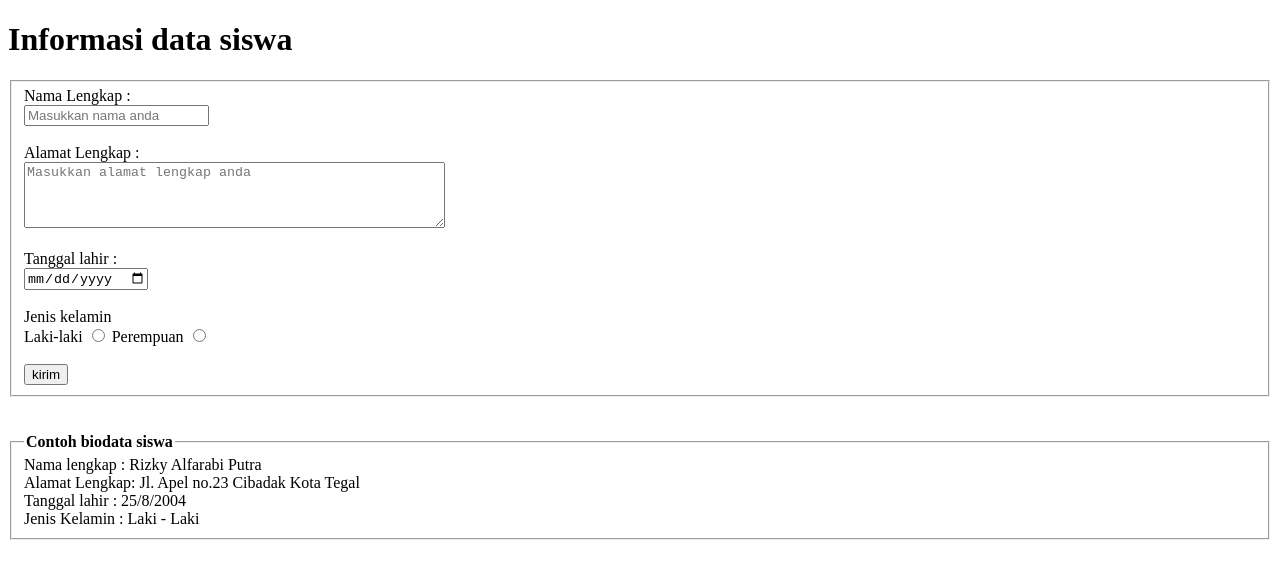
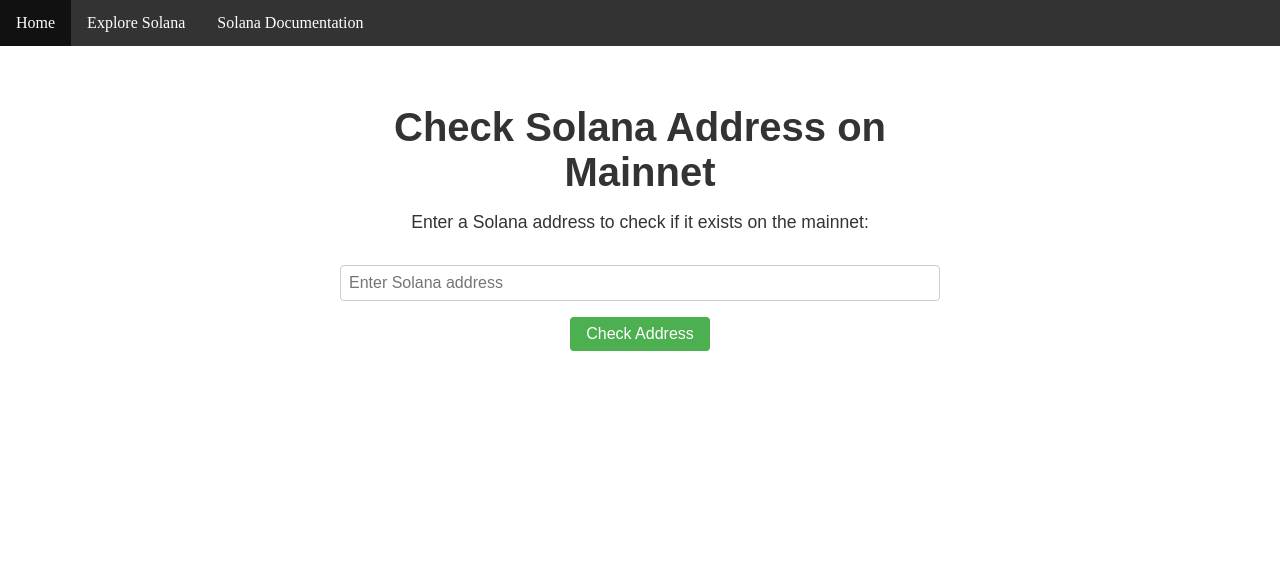
Before and after one commit to RevoU-FSSE-4/module-1-richo_wardiyanto, a plain HTML site: page index.html in a window 1280 px wide. Drawn offline with Linux system fonts and the light colour scheme.

Commit message:
add html in module 1 assigment

```diff
--- a/index.html
+++ b/index.html
@@ -1,42 +1,30 @@
 <!DOCTYPE html>
 <html lang="en">
 <head>
-    <meta charset="UTF-8">
-    <meta name="viewport" content="width=device-width, initial-scale=1.0">
-    <title>Biodata siswa</title>
+<meta charset="UTF-8">
+<meta name="viewport" content="width=device-width, initial-scale=1.0">
+<title>Check Solana Address on Mainnet</title>
+<script src="https://unpkg.com/@solana/web3.js@latest/lib/index.iife.min.js"></script>
+<link rel="stylesheet" href="public/style.css">
+<script src="public/scripts.js"></script>
 </head>
 <body>
-    <header>
-        <h1>Informasi data siswa</h1>
-    </header>
+    <nav class="navbar">
+        <ul class="nav-li">
+            <li><a href="#home">Home</a></li>
+            <li><a href="https://explorer.solana.com/" target="_blank">Explore Solana</a></li>
+            <li><a href="https://solana.com/docs" target="_blank">Solana Documentation</a></li>
+          </ul>
+    </nav>
     <main>
-        <form>
-            <fieldset>
-                <label for="name">Nama Lengkap : </label><br>
-                <input type="text" id="name" name="name" placeholder="Masukkan nama anda" /><br><br>
-                <label for="alamat">Alamat Lengkap :</label><br>
-                <textarea rows="4" cols="50" placeholder="Masukkan alamat lengkap anda" id="alamat"></textarea><br><br>
-                <label for="dob">Tanggal lahir :</label><br>
-                <input type="date" id="dob" name="dob" /><br><br>
-                <label>Jenis kelamin</label><br>
-                <label for="Laki-laki">Laki-laki</label>
-                <input type="radio" id="Laki-laki" name="jk" value="Laki-laki" />
-                <label for="Perempuan">Perempuan</label>
-                <input type="radio" id="Perempuan" name="jk" value="Perempuan" /><br><br>
-                <input type="submit" value="kirim">
-            </fieldset>
-        </form>
+        <div>
+            <h1>Check Solana Address on Mainnet</h1>
+            <p>Enter a Solana address to check if it exists on the mainnet:</p>
+            <input type="text" id="solanaAddress" placeholder="Enter Solana address">
+            <button onclick="checkAddress()">Check Address</button>
+            <p id="resultMessage"></p>
+            <p id="balanceMessage"></p>
+        </div>
     </main>
-    <br>
-    <br>
-    <section>
-        <fieldset>
-            <legend><strong>Contoh biodata siswa</strong></legend>
-            <label>Nama  lengkap : Rizky Alfarabi Putra</label><br>
-            <label>Alamat Lengkap: Jl. Apel  no.23 Cibadak Kota Tegal</label><br>
-            <label>Tanggal lahir : 25/8/2004</label><br>
-            <label>Jenis Kelamin : Laki - Laki</label><br>
-        </fieldset>
-    </section>
 </body>
 </html>
--- /dev/null
+++ b/public/scripts.js
@@ -0,0 +1,29 @@
+async function checkAddress() {
+    var address = document.getElementById("solanaAddress").value.trim();
+    var resultMessage = document.getElementById("resultMessage");
+
+    // Initialize a connection to the Solana mainnet
+    const connection = new solanaWeb3.Connection(
+        solanaWeb3.clusterApiUrl('devnet')
+    );
+
+    try {
+        // Fetch account information for the provided address
+        const accountInfo = await connection.getAccountInfo(
+            new solanaWeb3.PublicKey(address)
+        );
+
+        // If accountInfo is null, the address does not exist on the mainnet
+        if (accountInfo === null) {
+            resultMessage.innerText = "Solana address does not exist on the mainnet.";
+        } else {
+            const balance = accountInfo.lamports / solanaWeb3.LAMPORTS_PER_SOL;
+            balanceMessage.innerText = `Balance of ${balance} SOL`;
+            resultMessage.innerText = "Solana address exists on the mainnet.";
+
+        }
+    } catch (error) {
+        console.error("Error occurred while checking Solana address:", error);
+        resultMessage.innerText = "Error occurred while checking Solana address. See console for details.";
+    }
+}
--- /dev/null
+++ b/public/style.css
@@ -0,0 +1,80 @@
+body {
+    margin: 0px;
+}
+main {
+    font-family: Arial, sans-serif;
+    padding: 2rem;
+    max-width: 600px;
+    margin: 0 auto;
+    text-align: center;
+}
+    .navbar {
+        background-color: #333;
+        overflow: hidden;
+    }
+
+    .nav-li {
+        list-style-type: none;
+        margin: 0;
+        padding: 0;
+        overflow: hidden;
+    }
+
+    nav ul li {
+        float: left;
+    }
+
+    nav ul li a {
+        display: block;
+        color: white;
+        text-align: center;
+        padding: 14px 16px;
+        text-decoration: none;
+    }
+
+    nav ul li a:hover {
+        background-color: #111;
+    }
+
+    h1 {
+    font-size: 2.5rem;
+    color: #333;
+    margin-bottom: 1rem;
+    }
+
+    p {
+    font-size: 1.1rem;
+    color: #333;
+    margin-bottom: 2rem;
+    }
+
+    input {
+    border: 1px solid #ccc;
+    border-radius: 4px;
+    padding: 0.5rem;
+    font-size: 1rem;
+    width: 100%;
+    box-sizing: border-box;
+    margin-bottom: 1rem;
+    }
+
+    button {
+    background-color: #4CAF50;
+    color: white;
+    border: none;
+    border-radius: 4px;
+    padding: 0.5rem 1rem;
+    font-size: 1rem;
+    cursor: pointer;
+    transition: background-color 0.3s ease;
+    }
+
+    button:hover{
+    background-color: #3e8e41;
+    }
+
+    #resultMessage, #balanceMessage{
+    font-size: 1.1rem;
+    color: #333;
+    margin-top: 1rem;
+    }
```
Also changed, not shown: 1 other file.
